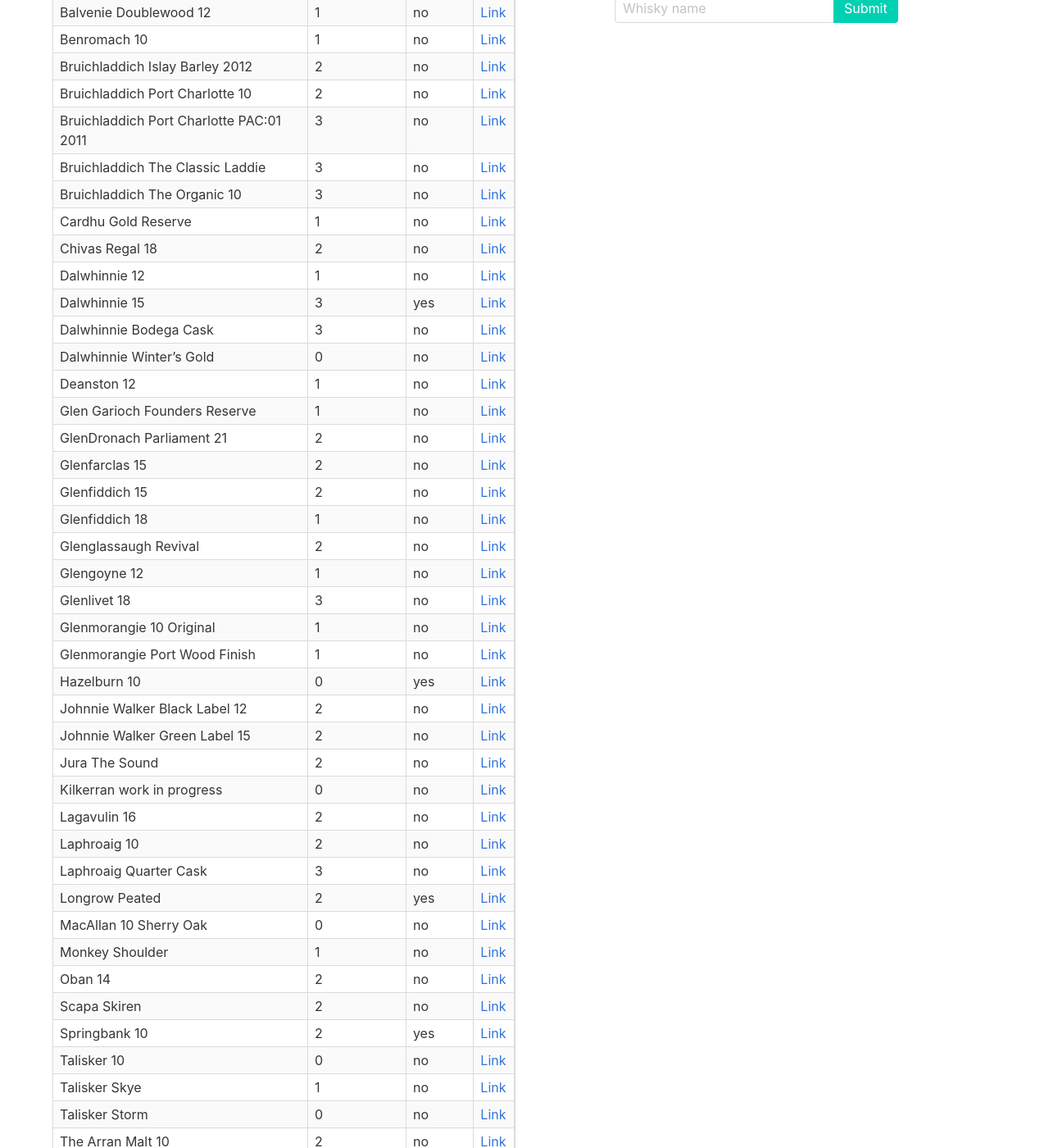
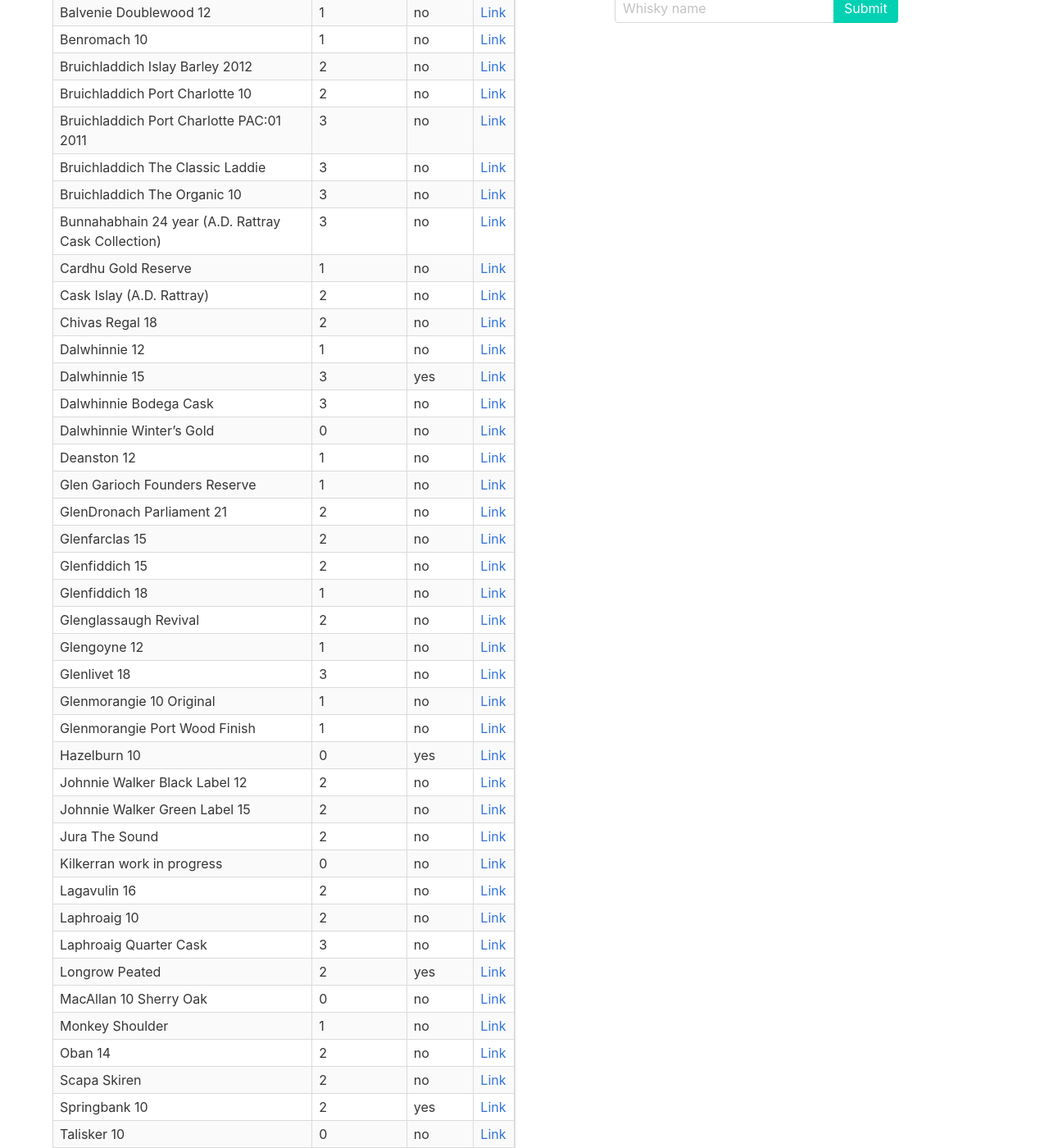
Before and after one commit to grega/whisky, a Jekyll site: the page built from scottish.html, in a window 1280 px wide and 1400 px high, scrolled down 813 px. Shown: the whole window at 82% size. Built offline with Jekyll 4.4.1, drawn with Linux system fonts in a browser that asks for light colours; nearby versions of some CDN libraries; some of the changed text lies outside the part shown.

Commit message:
Update tried.yml

```diff
--- a/_data/scottish/tried.yml
+++ b/_data/scottish/tried.yml
@@ -180,3 +180,9 @@
 
 - name: Bruichladdich Port Charlotte PAC:01 2011
   rating: 3
+
+- name: Bunnahabhain 24 year (A.D. Rattray Cask Collection)
+  rating: 3
+
+- name: Cask Islay (A.D. Rattray)
+  rating: 2
```
